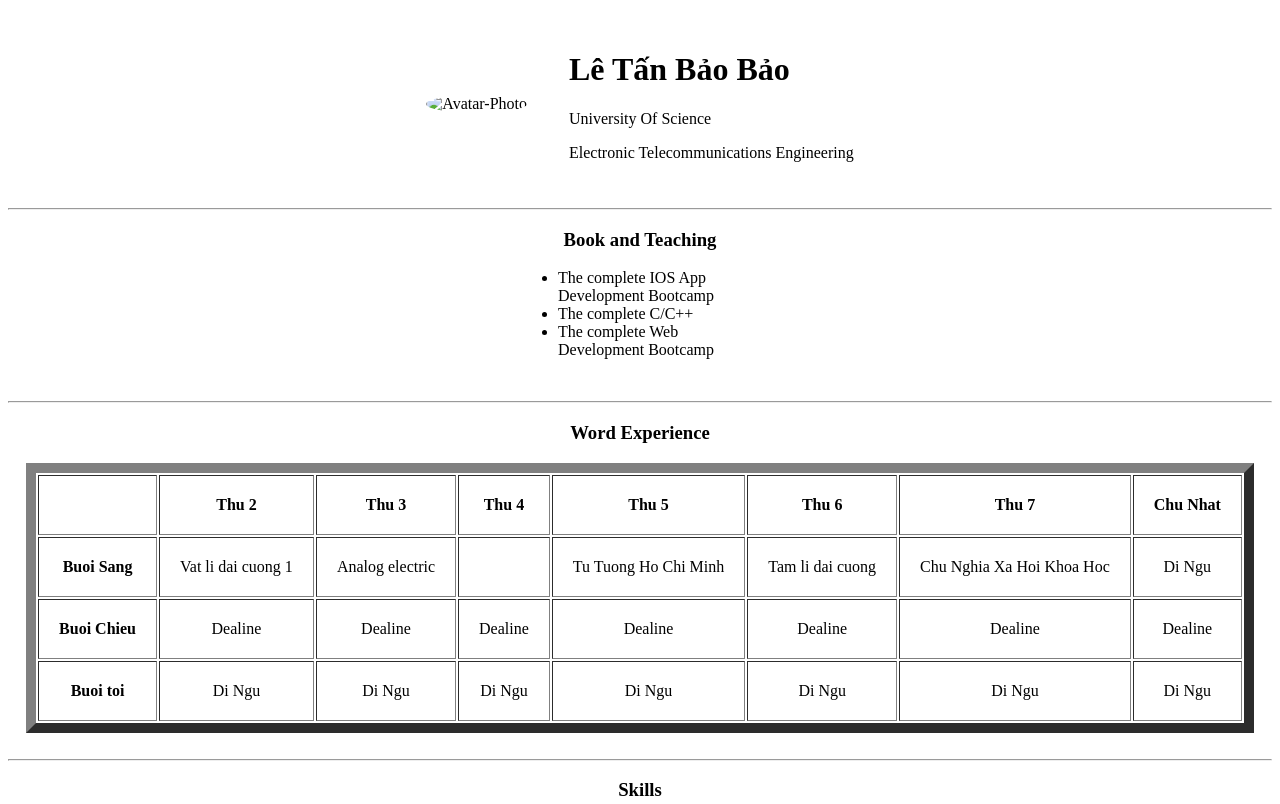
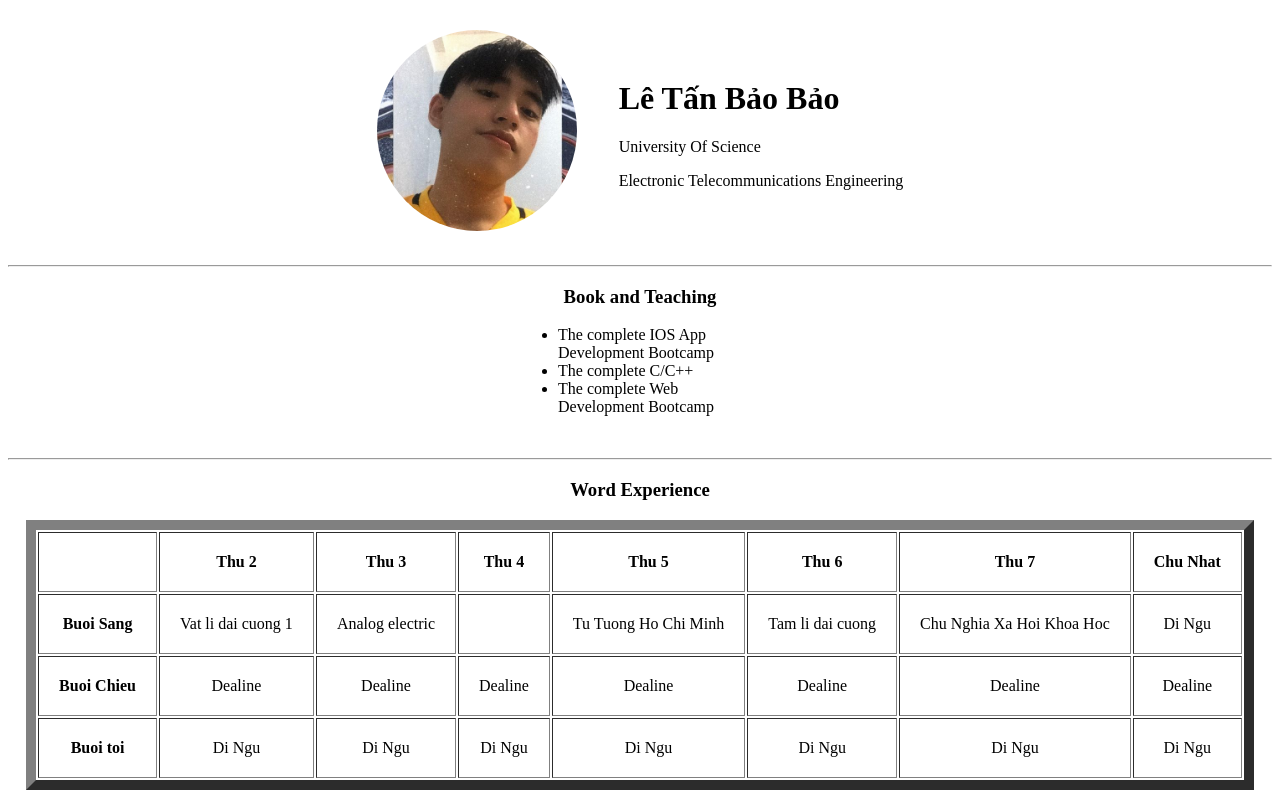
Before and after one commit to SoonPiKin/CV, a plain HTML site: page index.html in a window 1280 px wide. Shown: the top 804 px of the page. Drawn offline with Linux system fonts and the light colour scheme.

Commit message:
Add files via upload

```diff
--- a/index.html
+++ b/index.html
@@ -15,7 +15,7 @@
 <body>
     <table cellpadding="20px" align ="center">
         <tr>
-            <td><img style="width: 200px ;border-radius:50% " src="/Bao-CV/img/Avatar-Photo.jpeg" alt="Avatar-Photo"></td>
+            <td><img style="width: 200px ;border-radius:50% " src="img/Avatar-Photo.jpeg" alt="Avatar-Photo"></td>
             <td>
                 <h1>Lê Tấn Bảo Bảo</h1>
                 <p>University Of Science</p>
```
